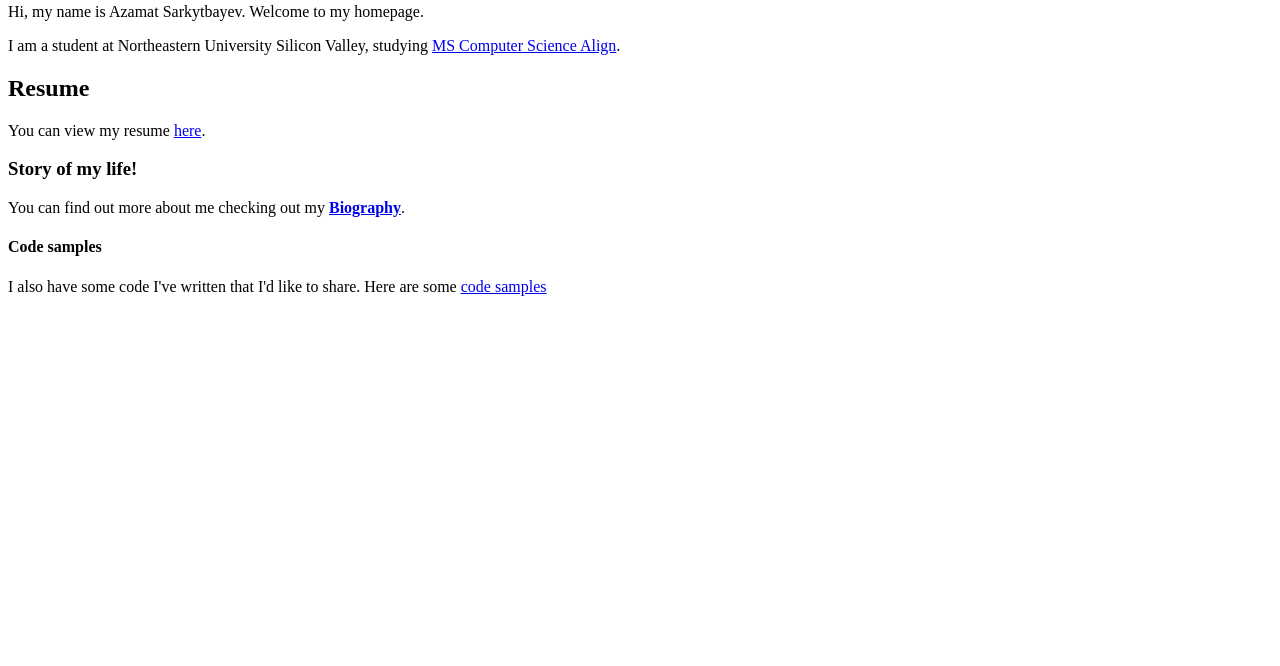
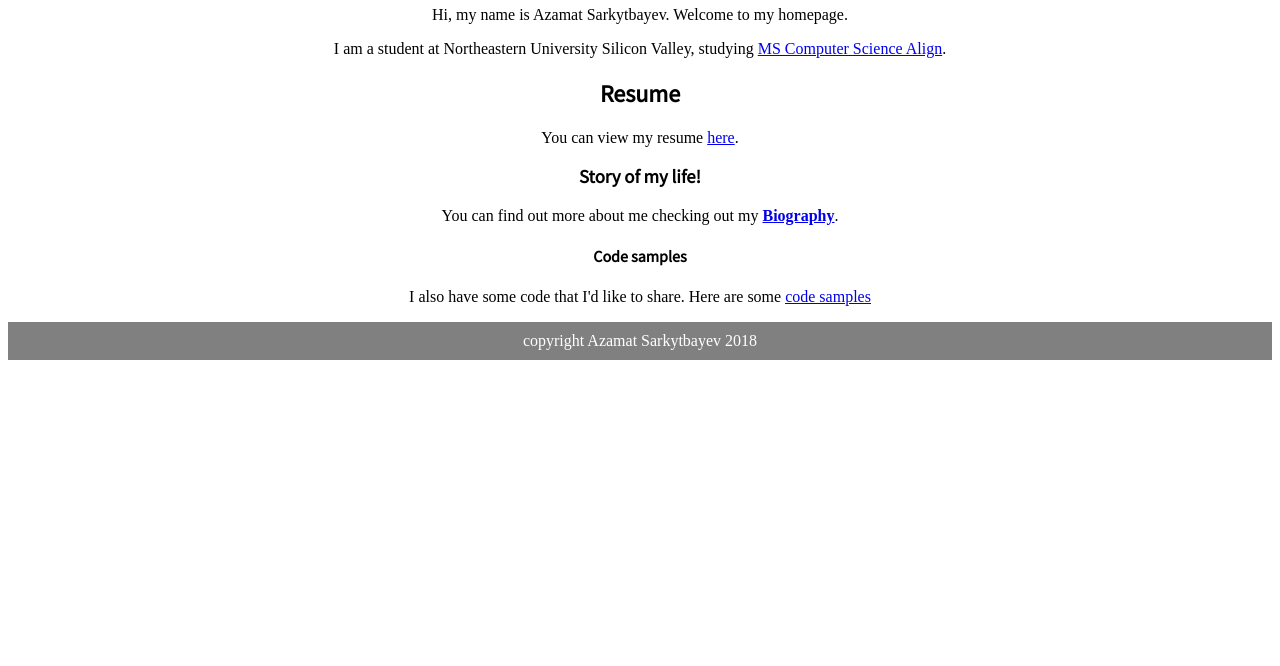
Before and after one commit to asarkytbayev/AzamatSarkytbayev, a plain HTML site: page index.html in a window 1280 px wide. Shown: the part 134-800 px from the top of the page. Drawn offline with nearby package versions, Linux system fonts and the light colour scheme.

Commit message:
added a footer and center-aligned text

```diff
--- a/css/style.css
+++ b/css/style.css
@@ -3,10 +3,6 @@
   background: gray;
   position: sticky;
   top: 0;
-}
-
-p.fancy {
-  font-family: 'Source Sans Pro', sans-serif;
 }
 
 .topnav a {
@@ -24,3 +20,32 @@ p.fancy {
 .topnav a.active {
     background-color: black;
 }
+
+.footer {
+  text-align: center;
+  padding: 10px 10px;
+  font-size: 16px;
+  position: sticky;
+  bottom: 0;
+  color: white;
+  background-color: gray;
+}
+
+/* .flex_container_div {
+  display: -webkit-box;
+  display: -moz-box;
+  display: -ms-flexbox;
+  display: -webkit-flex;
+  display: flex;
+  align-items: center;
+  justify-content: center;
+} */
+
+p {
+  text-align: center;
+}
+
+h1, h2, h3, h4, h5, h6 {
+  font-family: 'Source Sans Pro', sans-serif;
+  text-align: center;
+}
--- a/index.html
+++ b/index.html
@@ -39,7 +39,7 @@
       Code samples
     </h4>
     <p>
-      I also have some code I've written that I'd like to share. Here are some
+      I also have some code that I'd like to share. Here are some
       <a href="/code.html"><ins>code samples</ins></a>
     </p>
 
@@ -48,4 +48,7 @@
       var content = link.import.querySelector('#topnav');
       document.body.appendChild(document.importNode(content, true));
     </script> -->
+    <div class="footer">
+      copyright Azamat Sarkytbayev 2018
+    </div>
 </html>
```
Also changed, not shown: biography.html (+3 -0 lines), code.html (+3 -0 lines), contact.html (+4 -1 lines), 1 other file.
